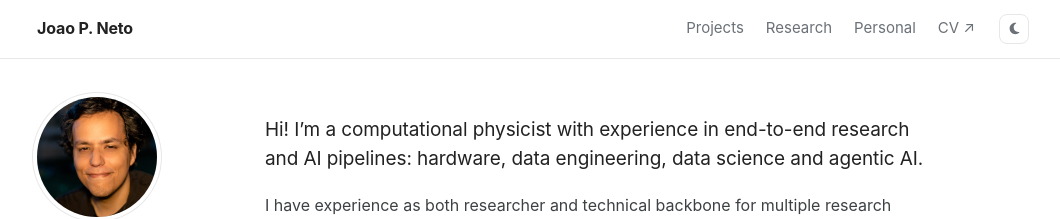
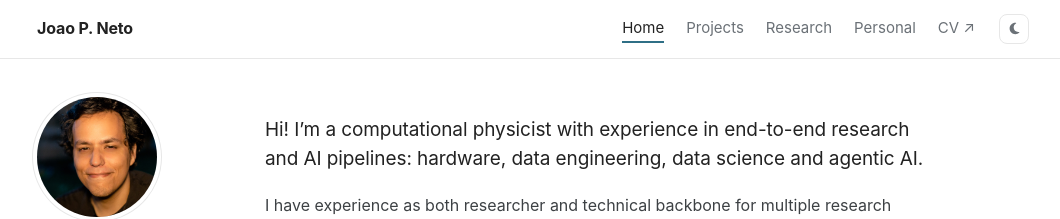
Before and after one commit to joaopn/joaopn.github.io, a Jekyll site: the page built from _pages/about.md, in a window 1280 px wide. Shown: the top 219 px of the page, without its empty margins (107-1167 px from the left). Built offline with Jekyll 4.4.1, drawn with Linux system fonts in a browser that asks for light colours.

Commit message:
nav: add a Home tab before Projects
Home is active only on the front page (an exact match, since every URL
contains "/"). Nav links no longer wrap internally, so "CV ↗" stays on
one line on narrow phones now that the bar holds five links.

```diff
--- a/_data/navigation.yml
+++ b/_data/navigation.yml
@@ -5,6 +5,9 @@
 # prevent it from being included in the site.
 
 main:
+  - title: "Home"
+    url: /
+
   - title: "Projects"
     url: /projects/
 
--- a/_layouts/default.html
+++ b/_layouts/default.html
@@ -43,7 +43,9 @@
       <nav class="nav-links" aria-label="Primary">
         {%- for link in site.data.navigation.main %}
           {%- assign is_on = false -%}
-          {%- if page.url contains link.url or page.section == link.url -%}{%- assign is_on = true -%}{%- endif -%}
+          {%- if link.url == "/" -%}
+            {%- if page.url == "/" or page.url == "/index.html" -%}{%- assign is_on = true -%}{%- endif -%}
+          {%- elsif page.url contains link.url or page.section == link.url -%}{%- assign is_on = true -%}{%- endif -%}
           <a href="{{ link.url | relative_url }}"{% if is_on %} class="on" aria-current="page"{% endif %}>{{ link.title }}{% if link.external %} ↗{% endif %}</a>
         {%- endfor %}
       </nav>
--- a/assets/css/site.css
+++ b/assets/css/site.css
@@ -42,7 +42,7 @@ pre code { background: none; padding: 0; }
 .nav-name { font-weight: 650; color: var(--head); letter-spacing: -.01em; font-size: 16px; margin-right: auto; }
 .nav-name:hover { text-decoration: none; color: var(--link); }
 .nav-links { display: flex; gap: 22px; font-size: 15px; }
-.nav-links a { color: var(--muted); padding-bottom: 3px; }
+.nav-links a { color: var(--muted); padding-bottom: 3px; white-space: nowrap; }
 .nav-links a:hover { color: var(--head); text-decoration: none; }
 .nav-links a.on { color: var(--head); box-shadow: inset 0 -2px 0 var(--link); }
 .theme-toggle { width: 30px; height: 30px; border-radius: 8px; border: 1px solid var(--line); background: none; color: var(--muted); display: grid; place-items: center; cursor: pointer; font-size: 13px; padding: 0; }
```
